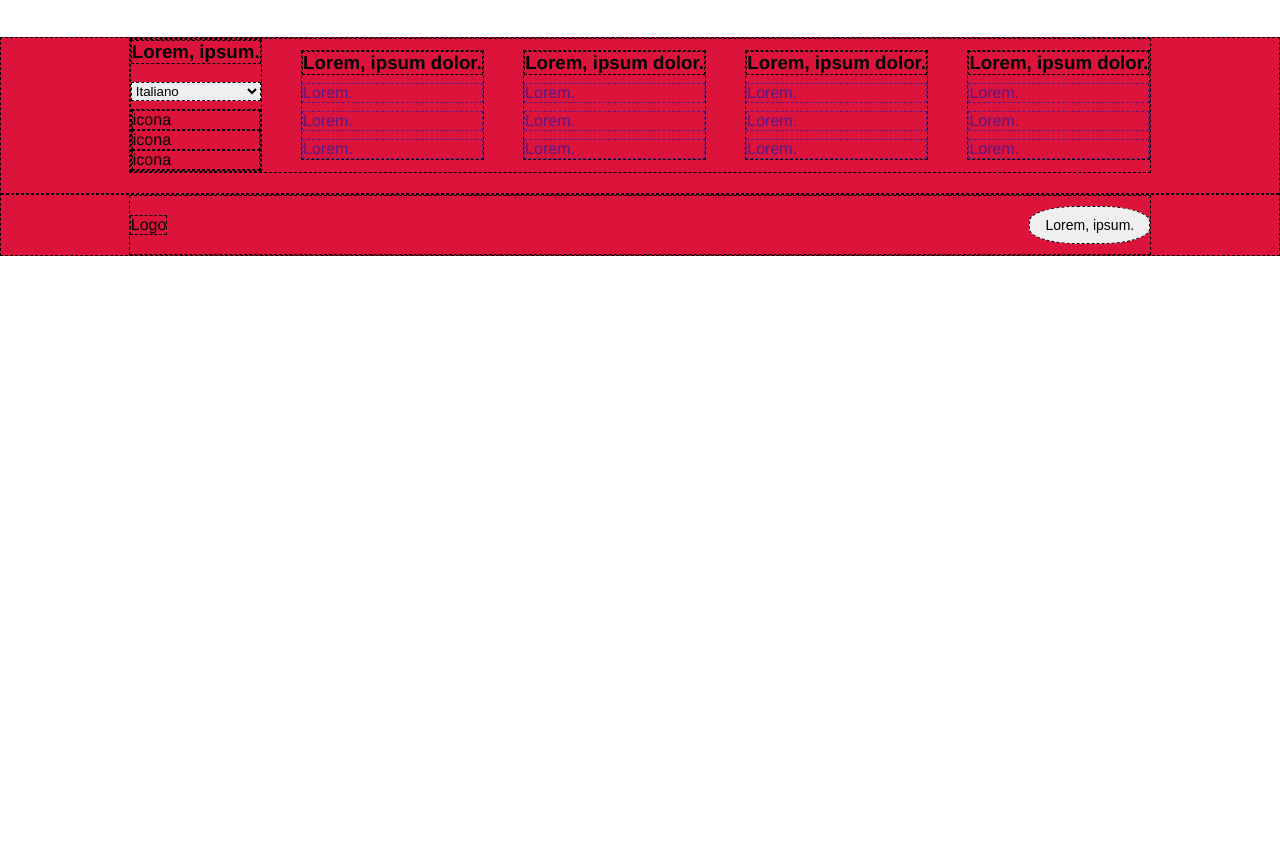
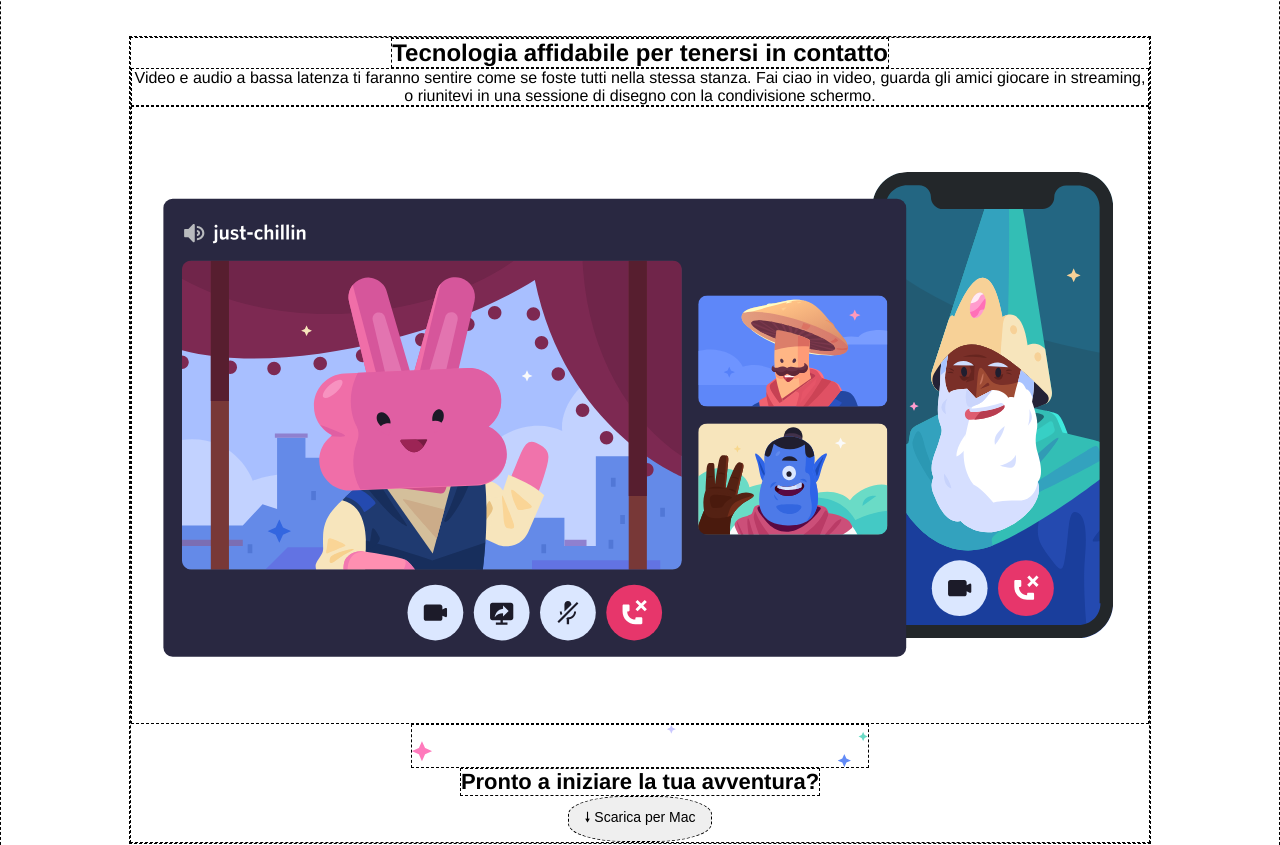
Before and after one commit to angelostori/htmlcss-discord, a plain HTML site: page index.html in a window 1280 px wide. Shown: the part 1762-2607 px from the top of the page. Before the commit the page ends 2018 px from the top, so only its background shows below. Drawn offline with Linux system fonts and the light colour scheme.

Commit message:
adjust main sections

```diff
--- a/css/style.css
+++ b/css/style.css
@@ -122,6 +122,34 @@ header{
     height: auto;
 }
 
+/*sezione centrale*/
+.central_section{
+    width: 80%;
+    margin: 40px auto;
+    text-align: center;
+    display: flex;
+    justify-content: center;
+
+    h3{
+        font-size: 22px;
+    }
+}
+
+.central_content{
+    display: flex;
+    flex-direction: column;
+    align-items: center;
+}
+
+.central_content img{
+    width: 100%;
+}
+
+#stars{
+    width: 45%;
+    margin: 0 auto;
+}
+
 /*FOOTER*/
 .footer_container{
     width: 80%;
--- a/index.html
+++ b/index.html
@@ -93,6 +93,20 @@
         </section>
 
         <!--sezione immagine centrale-->
+        <section class="central_section">
+            <div class="central_content">
+                <h2>Tecnologia affidabile per tenersi in contatto</h2>
+                <p>Video e audio a bassa latenza ti faranno sentire come se
+                    foste tutti nella stessa stanza. Fai ciao in video,
+                    guarda gli amici giocare in streaming, o riunitevi in una
+                    sessione di disegno con la condivisione schermo.
+                </p>
+                <img src="./img/item4-big.svg" alt="">
+                <img id="stars" src="./img/stars.svg" alt="">
+                    <h3>Pronto a iniziare la tua avventura?</h3>
+                    <button>&#129047 Scarica per Mac</button>
+            </div>
+        </section>
     </main>
 
     <!--FOOTER-->
```
